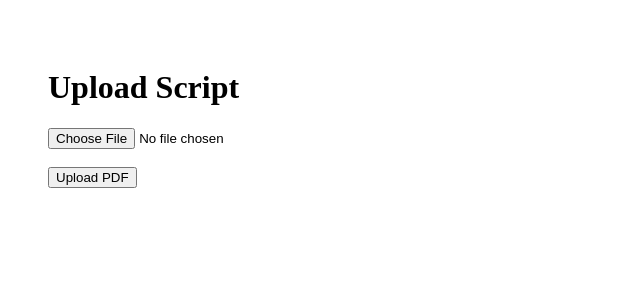
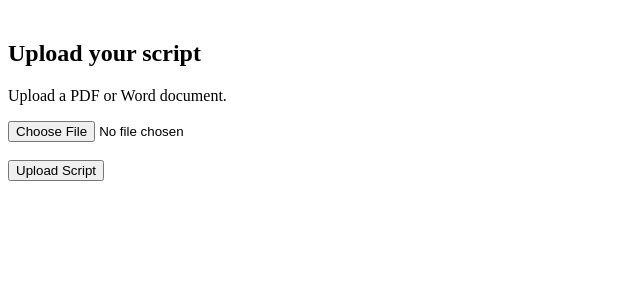
Before and after one commit to nelyivanova-maker/finaltake-ai, a Next.js app: page / in a window 1280 px wide. Shown: the top 300 px of the page, without its empty margins (0-640 px from the left). Built offline with nearby package versions, Linux system fonts and the light colour scheme.

Commit message:
Update page.tsx

```diff
--- a/app/page.tsx
+++ b/app/page.tsx
@@ -5,37 +5,57 @@ import { useState } from "react";
 export default function Page() {
   const [file, setFile] = useState<File | null>(null);
 
-  const handleUpload = async () => {
-    if (!file) return;
+  async function handleUpload() {
+    if (!file) {
+      alert("Please choose a file first.");
+      return;
+    }
 
     const formData = new FormData();
     formData.append("file", file);
 
-    const res = await fetch("/api/extract-script", {
+    const response = await fetch("/api/extract-script", {
       method: "POST",
       body: formData,
     });
 
-    const data = await res.json();
+    if (!response.ok) {
+      alert("Upload failed.");
+      return;
+    }
+
+    const data = await response.json();
     console.log(data);
-    alert("Uploaded! Check console.");
-  };
+    alert("File uploaded successfully.");
+  }
 
   return (
-    <main style={{ padding: "40px" }}>
-      <h1>Upload Script</h1>
+    <main>
+      {/* keep your previous page content here */}
+
+      <section style={{ marginTop: "40px" }}>
+        <h2>Upload your script</h2>
+        <p>Upload a PDF or Word document.</p>
 
         <input
           type="file"
-        accept=".pdf"
+          accept=".pdf,.doc,.docx,application/pdf,application/msword,application/vnd.openxmlformats-officedocument.wordprocessingml.document"
           onChange={(e) => setFile(e.target.files?.[0] || null)}
         />
 
-      <br /><br />
+        <br />
+        <br />
 
         <button onClick={handleUpload}>
-        Upload PDF
+          Upload Script
         </button>
+
+        {file && (
+          <p>
+            Selected file: <strong>{file.name}</strong>
+          </p>
+        )}
+      </section>
     </main>
   );
 }
```
Lines whose indentation alone changed are shown as unchanged.
